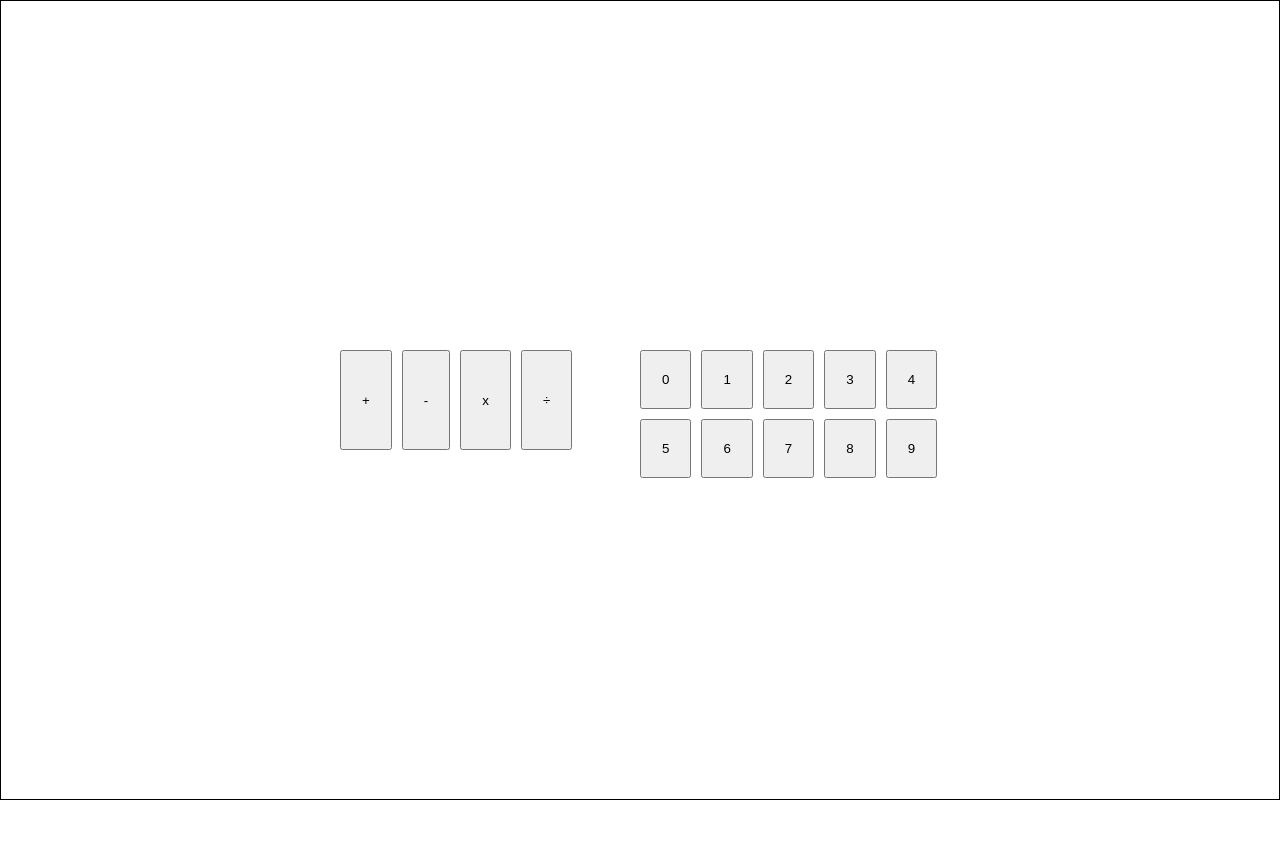
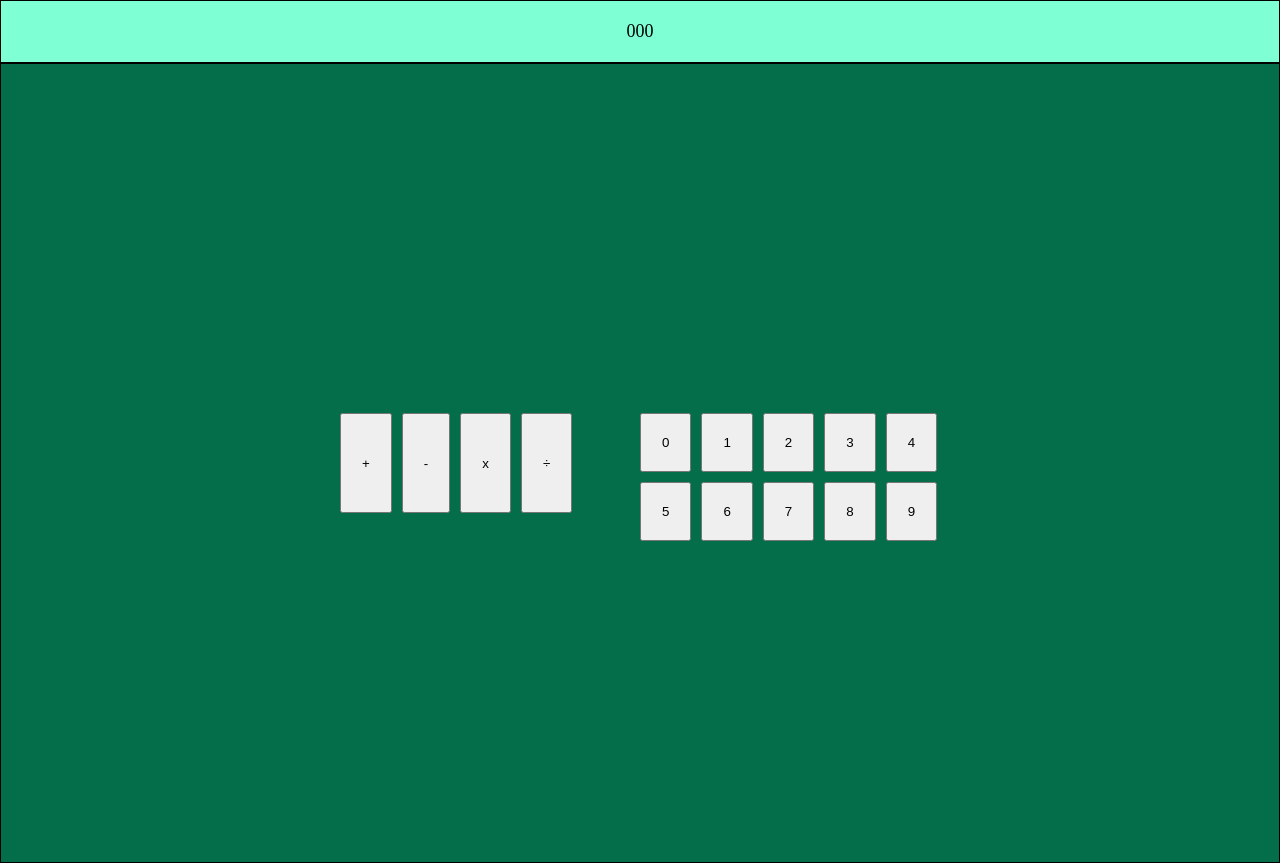
Before and after one commit to WenardKen57/my-calculator, a plain HTML site: page index.html in a window 1280 px wide. Before the commit the page ends 800 px from the top, so only its background shows below. Drawn offline with Linux system fonts and the light colour scheme.

Commit message:
feat: add calc display & bg design

```diff
--- a/script.js
+++ b/script.js
@@ -1,9 +1,13 @@
 const container = document.querySelector("#container");
+const display = document.createElement("div");
+const buttonContainer = document.createElement("div");
 const digitContainer = document.createElement("div");
 const digitButton = document.createElement("button");
 const operationButtonContainer = document.createElement("div");
 const operationButton = document.createElement("button");
 
+display.classList.toggle("display");
+buttonContainer.classList.toggle("buttonContainer");
 digitContainer.classList.toggle("digitContainer");
 operationButtonContainer.classList.toggle("operationContainer");
 digitButton.classList.toggle("digitButton");
@@ -15,22 +19,12 @@ const multiplyOperationButton = operationButton.cloneNode(true);
 const divideOperationButton = operationButton.cloneNode(true);
 const equalOperationButton = operationButton.cloneNode(true);
 
+display.textContent = "000";
 addOperationButton.textContent = "+";
 subtractOperationButton.textContent = "-";
 multiplyOperationButton.textContent = "x";
 divideOperationButton.textContent = "÷";
 equalOperationButton.textContent = "=";
-
-operationButtonContainer.appendChild(addOperationButton);
-operationButtonContainer.appendChild(subtractOperationButton);
-operationButtonContainer.appendChild(multiplyOperationButton);
-operationButtonContainer.appendChild(divideOperationButton);
-
-for (let i = 0; i < 10; i++) {
-  digitButton.textContent = i;
-  digitButton.setAttribute("id", `${i}`);
-  digitContainer.appendChild(digitButton.cloneNode(true));
-}
 
 let x, y, operator;
 
@@ -53,5 +47,20 @@ function divide(x, y) {
 function operate(operator, x, y) {
 
 }
-container.appendChild(operationButtonContainer)
-container.appendChild(digitContainer);
+
+for (let i = 0; i < 10; i++) {
+  digitButton.textContent = i;
+  digitButton.setAttribute("id", `${i}`);
+  digitContainer.appendChild(digitButton.cloneNode(true));
+}
+
+operationButtonContainer.appendChild(addOperationButton);
+operationButtonContainer.appendChild(subtractOperationButton);
+operationButtonContainer.appendChild(multiplyOperationButton);
+operationButtonContainer.appendChild(divideOperationButton);
+
+buttonContainer.appendChild(operationButtonContainer);
+buttonContainer.appendChild(digitContainer);
+
+container.appendChild(display);
+container.appendChild(buttonContainer);
--- a/style.css
+++ b/style.css
@@ -4,13 +4,22 @@
   box-sizing: border-box;
 }
 
-#container {
+.buttonContainer {
   height: 100vh;
   border: 1px solid black;
   padding: 50px;
   display: flex;
   justify-content: center;
   align-items: center;
+  background-color: rgb(4, 109, 74);
+}
+
+.display {
+  border: 1px solid black;
+  text-align: center;
+  padding: 20px;
+  font-size: large;
+  background-color: aquamarine;
 }
 
 .operationContainer,
```
